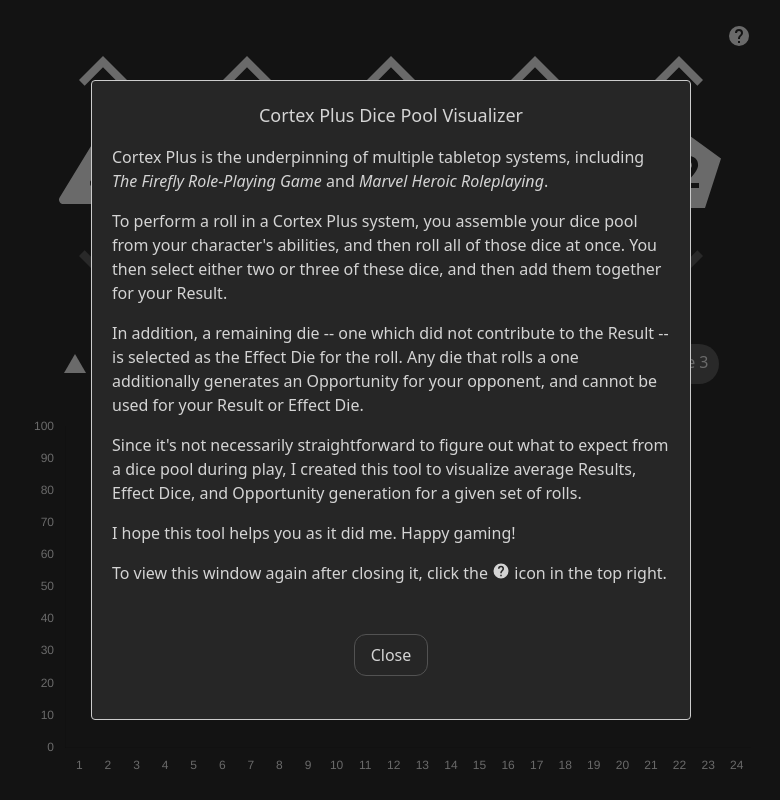
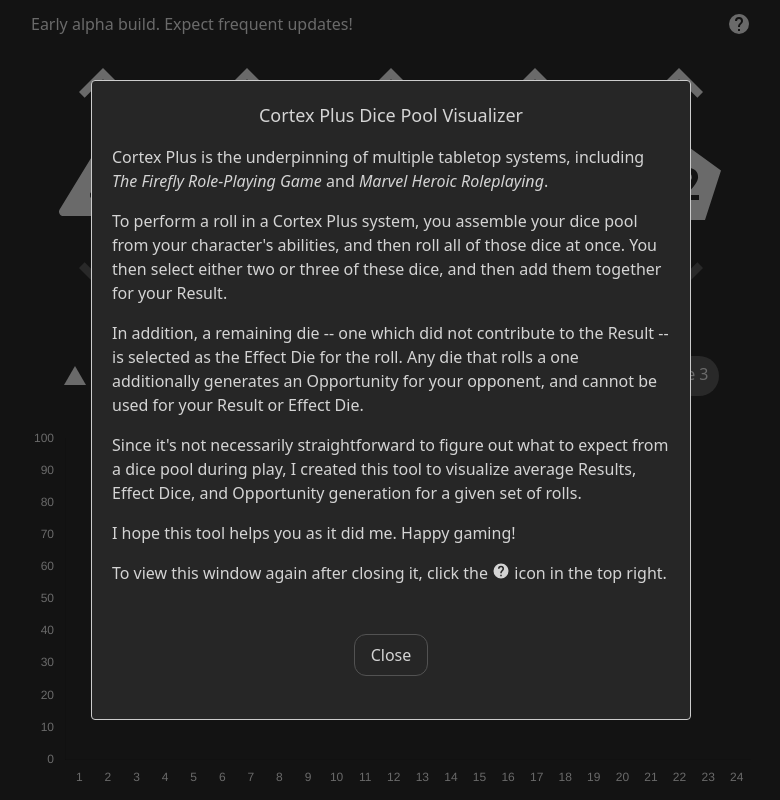
Before and after one commit to emoutrey/MarvelHeroicDicePoolVisualizer, a React (Vite) app: page / in a window 1280 px wide. Shown: the whole page, without its empty margins (249-1029 px from the left). Built offline with nearby package versions, Linux system fonts and the light colour scheme.

Commit message:
Cleanup and add banner

```diff
--- a/src/App.tsx
+++ b/src/App.tsx
@@ -1,4 +1,4 @@
-import { createContext, useState, useMemo } from 'react'
+import { createContext, useState } from 'react'
 import NewUserModal from './NewUserModal';
 import NewUserModalOpenIcon from './NewUserModalOpenIcon';
 import DicePool from './DicePool'
--- a/src/NewUserModalOpenIcon.tsx
+++ b/src/NewUserModalOpenIcon.tsx
@@ -5,14 +5,14 @@
     modalSetOpenFunction: Function
 }
 
-//This kinda overlaps with the D12 up arrow
-//I'll see how big of a deal it is when I get to mobile
 function newUserModalOpenIcon(props: Props) {
     const { modalSetOpenFunction } = props;
 
     return (
-        <div className='relative'>
-            <div className='absolute top-0 right-0 cursor-pointer' onClick={() => modalSetOpenFunction(true)}>
+        <div className='flex justify-between'>
+            {/* This div won't stick around for long hopefully */}
+            <div className="text-left">Early alpha build. Expect frequent updates!</div>
+            <div className='cursor-pointer' onClick={() => modalSetOpenFunction(true)}>
                 <Icon path={mdiHelpCircle} size={1} />
             </div>
         </div>
```
